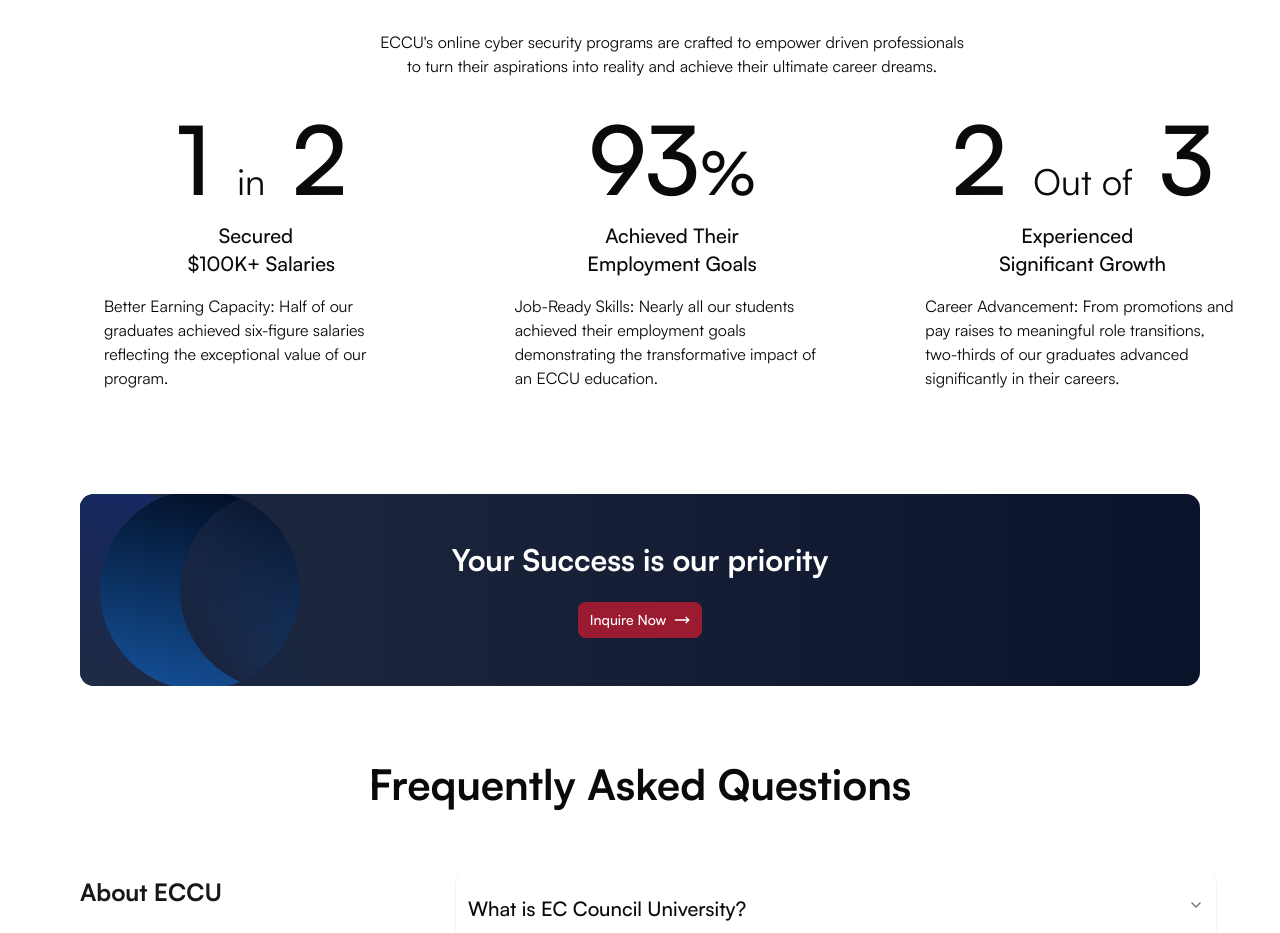
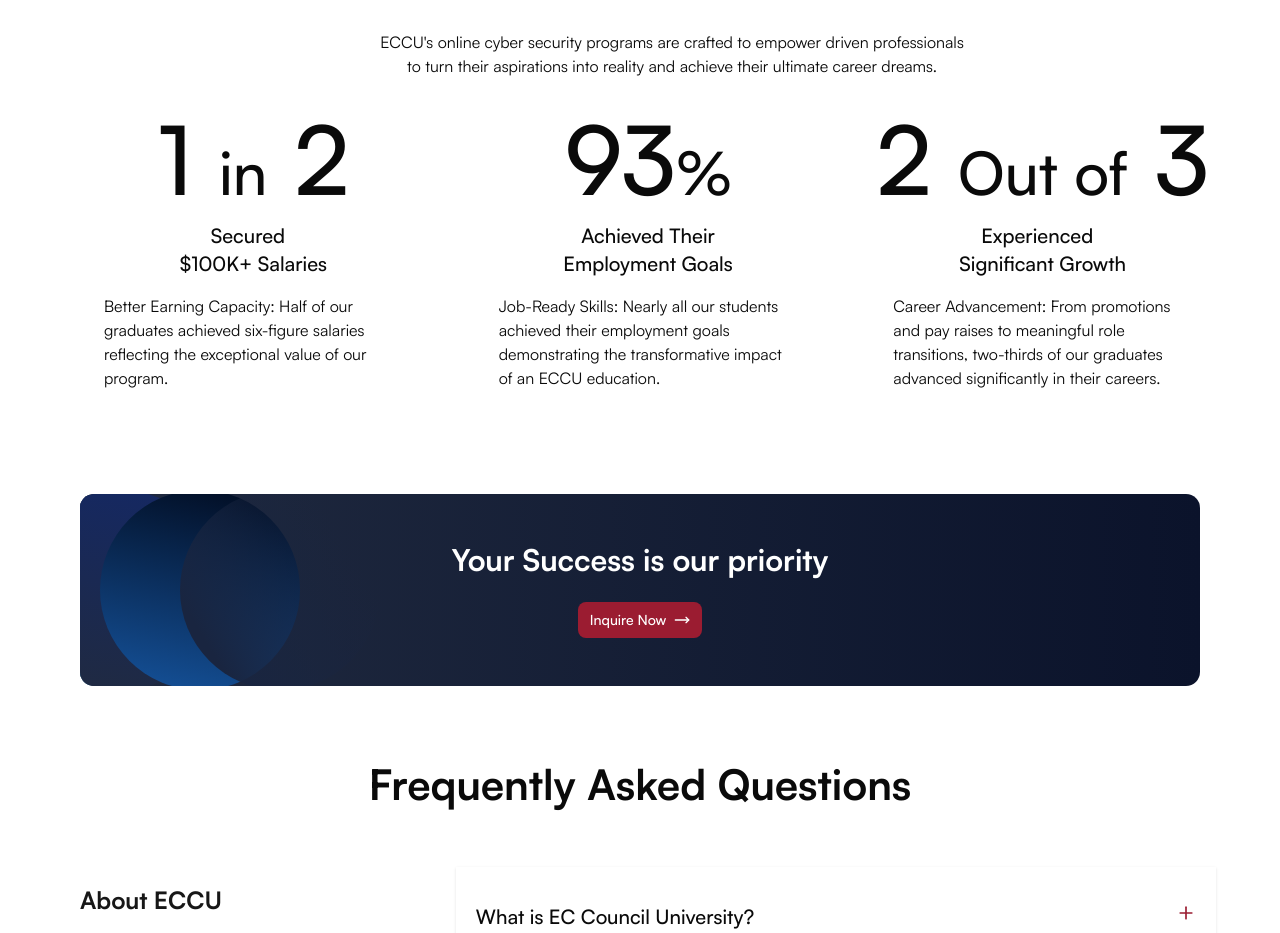
Before and after one commit to Kushal-Harsora/EC-Council, a Next.js app: page / in a window 1280 px wide. Shown: the part 5872-6805 px from the top of the page. Built offline with nearby package versions, Linux system fonts and the light colour scheme.

Commit message:
Padding and icon fix

```diff
--- a/src/app/page.tsx
+++ b/src/app/page.tsx
@@ -628,10 +628,10 @@
               <p className='w-full h-fit text-base max-md:text-sm px-80 max-md:px-0 text-center'>
                 ECCU&apos;s online cyber security programs are crafted to empower driven professionals to turn their aspirations into reality and achieve their ultimate career dreams.
               </p>
-              <div className='w-full h-fit grid md:grid-cols-3 max-md:grid-rows-3 max-md:gap-3.5'>
+              <div className='w-full h-fit grid md:grid-cols-3 max-md:grid-rows-3 max-md:gap-1.5 md:pr-12'>
                 <div className='flex flex-col items-center justify-center gap-4 max-md:gap-3'>
                   <h1 className=' text-8xl max-md:text-6xl'>
-                    <span className='font-medium'>1</span> <span className='text-4xl'>in</span> <span className=' font-medium'>2</span>
+                    <span className='font-medium'>1</span> <span className='max-md:text-lg md:text-6xl font-medium'>in</span> <span className=' font-medium'>2</span>
                   </h1>
                   <p className='text-xl max-md:text-lg font-medium w-full text-center'>
                     Secured &nbsp;
@@ -646,7 +646,7 @@
                 </div>
                 <div className='flex flex-col items-center justify-center gap-4 max-md:gap-3'>
                   <h1 className=' text-8xl max-md:text-6xl'>
-                    <span className=' font-medium'>93<span className='max-md:text-lg text-6xl'>%</span></span>
+                    <span className=' font-medium'>93<span className='max-md:text-lg md:text-6xl font-medium'>%</span></span>
                   </h1>
                   <p className='text-xl max-md:text-lg font-medium w-full text-center'>
                     Achieved Their
@@ -659,7 +659,7 @@
                 </div>
                 <div className='flex flex-col items-center justify-center gap-4 max-md:gap-3'>
                   <h1 className=' text-8xl max-md:text-6xl'>
-                    <span className=' font-medium'>2</span> <span className='text-4xl'>Out of</span> <span className=' font-medium'>3</span>
+                    <span className=' font-medium'>2</span> <span className='max-md:text-lg md:text-6xl font-medium'>Out of</span> <span className=' font-medium'>3</span>
                   </h1>
                   <p className='text-xl max-md:text-lg font-medium w-full text-center'>
                     Experienced &nbsp;
@@ -742,7 +742,7 @@
                 Faculty
               </Button>
             </div>
-            <div className=' w-2/3 max-md:w-full h-full shadow p-3 rounded-xl'>
+            <div className=' w-2/3 max-md:w-full h-full shadow p-5'>
               <Accordion type="single" collapsible className="w-full">
                 <AccordionItem value="item-1">
                   <AccordionTrigger>What is EC Council University?</AccordionTrigger>
@@ -760,6 +760,8 @@
                   <AccordionTrigger>Is ECCU the best cyber security university?</AccordionTrigger>
                   <AccordionContent>
                     At EC-Council University (ECCU), we believe that the “best” cyber security university depends on what matters most to each student. When considering the right cyber security program for you, it&apos;s important to evaluate factors such as industry-aligned curriculum, flexible learning options, certification pathways, expert faculty, learning platform, and support. The best university should be the one that prepares you to take lead in the cyber security industry while also fitting your busy schedule and professional goals.
+                    <br />
+                    <br />
                     ECCU is a globally recognized, accredited university specializing in cyber security education, offering career-focused programs designed to transform you to a cyber security leader. With an emphasis on practical learning, hands-on labs, and alignment with industry certifications, thousands of students choose ECCU to advance their cyber security careers. We encourage you to evaluate your options and make an informed decision based on your goals and priorities. If you have any questions about ECCU or need assistance, please fill out the enquiry form to connect with our training consultant for guidance.
                   </AccordionContent>
                 </AccordionItem>
--- a/src/components/ui/accordion.tsx
+++ b/src/components/ui/accordion.tsx
@@ -2,7 +2,7 @@
 
 import * as React from "react"
 import * as AccordionPrimitive from "@radix-ui/react-accordion"
-import { ChevronDownIcon } from "lucide-react"
+import { Minus, Plus } from "lucide-react"
 
 import { cn } from "@/lib/utils"
 
@@ -31,17 +31,22 @@
   ...props
 }: React.ComponentProps<typeof AccordionPrimitive.Trigger>) {
   return (
-    <AccordionPrimitive.Header className="flex">
+    <AccordionPrimitive.Header className="flex w-full">
       <AccordionPrimitive.Trigger
         data-slot="accordion-trigger"
         className={cn(
-          "cursor-pointer text-xl focus-visible:border-ring focus-visible:ring-ring/50 flex flex-1 items-start justify-between gap-4 rounded-md py-4 text-left font-medium transition-all outline-none hover:underline focus-visible:ring-[3px] disabled:pointer-events-none disabled:opacity-50 [&[data-state=open]>svg]:rotate-180",
+          "group cursor-pointer text-xl focus-visible:border-ring focus-visible:ring-ring/50 flex flex-1 items-start justify-between gap-4 rounded-md py-4 text-left font-medium transition-all outline-none hover:underline focus-visible:ring-[3px] disabled:pointer-events-none disabled:opacity-50",
           className
         )}
         {...props}
       >
         {children}
-        <ChevronDownIcon className="text-muted-foreground pointer-events-none size-4 shrink-0 translate-y-0.5 transition-transform duration-200" />
+
+        {/* Icons controlled via parent Accordion.Item's data-state */}
+        <span className="ml-2">
+          <Plus className="size-5 transition-all duration-500 ease-in-out text-[#9B1C31] group-data-[state=open]:hidden" />
+          <Minus className="size-5 transition-all duration-500 ease-in-out text-[#9B1C31] hidden group-data-[state=open]:block" />
+        </span>
       </AccordionPrimitive.Trigger>
     </AccordionPrimitive.Header>
   )
```
